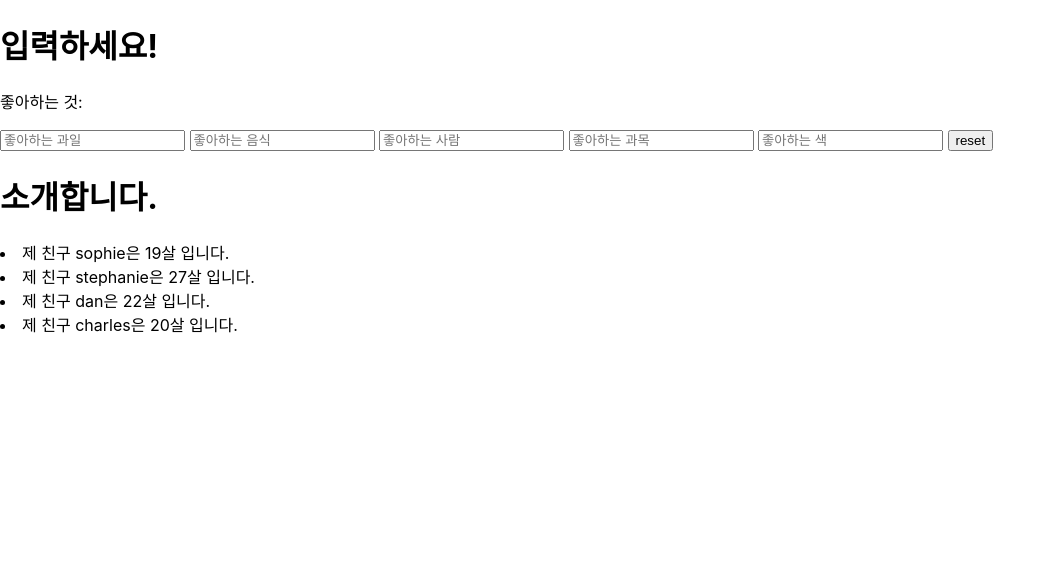
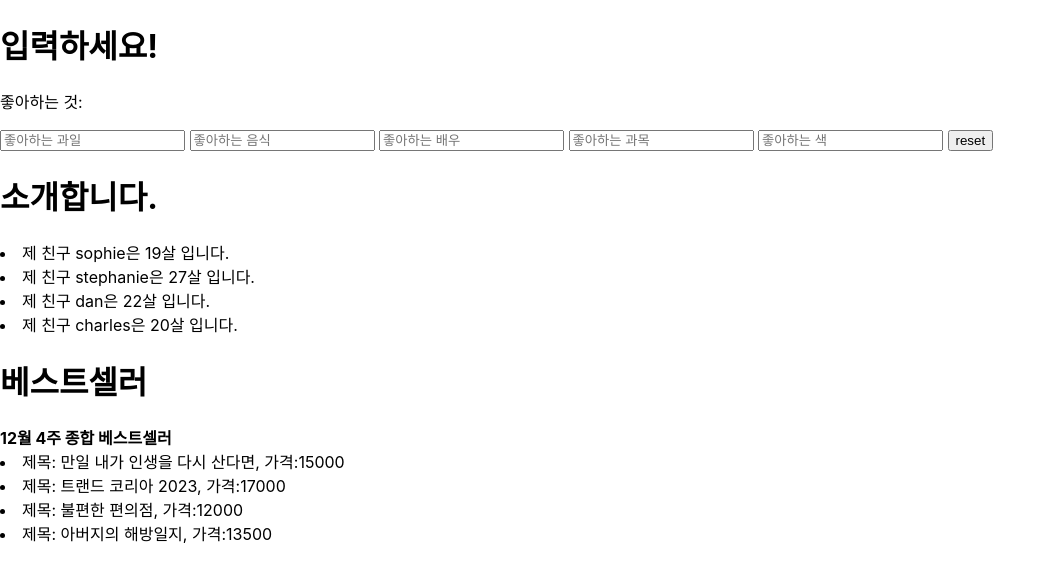
Before and after one commit to yejz0715/begin-react, a React (Create React App) app: page /input in a window 1280 px wide. Shown: the top 582 px of the page, without its empty margins (0-1056 px from the left). Built offline with nearby package versions, Linux system fonts and the light colour scheme.

Commit message:
inputPage에 Book컴포넌트 추가

```diff
--- /dev/null
+++ b/src/components/Book.jsx
@@ -0,0 +1,11 @@
+import React from "react";
+const Book = ({ title, price }) => {
+  return (
+    <div>
+      <li>
+        제목: {title}, 가격:{price}
+      </li>
+    </div>
+  );
+};
+export default Book;
--- a/src/components/Text.jsx
+++ b/src/components/Text.jsx
@@ -48,7 +48,7 @@ const Text = () => {
         id="person"
         value={person}
         onChange={handleInput}
-        placeholder="좋아하는 사람"
+        placeholder="좋아하는 배우"
       />
       &nbsp;
       <input
--- a/src/pages/Input.jsx
+++ b/src/pages/Input.jsx
@@ -1,6 +1,7 @@
 import React from "react";
 import Text from "../components/Text";
 import User from "../components/User";
+import Book from "../components/Book";
 const Input = () => {
   const users = [
     {
@@ -24,6 +25,12 @@ const Input = () => {
       age: 20,
     },
   ];
+  const books = [
+    { id: 1, title: "만일 내가 인생을 다시 산다면", price: 15000 },
+    { id: 2, title: "트랜드 코리아 2023", price: 17000 },
+    { id: 3, title: "불편한 편의점", price: 12000 },
+    { id: 4, title: "아버지의 해방일지", price: 13500 },
+  ];
   return (
     <div>
       <h1>입력하세요!</h1>
@@ -32,6 +39,11 @@ const Input = () => {
       {users.map((item) => (
         <User key={item.id} name={item.name} age={item.age} />
       ))}
+      <h1>베스트셀러</h1>
+      <b>12월 4주 종합 베스트셀러</b>
+      {books.map((item) => (
+        <Book key={item.id} title={item.title} price={item.price} />
+      ))}
     </div>
   );
 };
```
